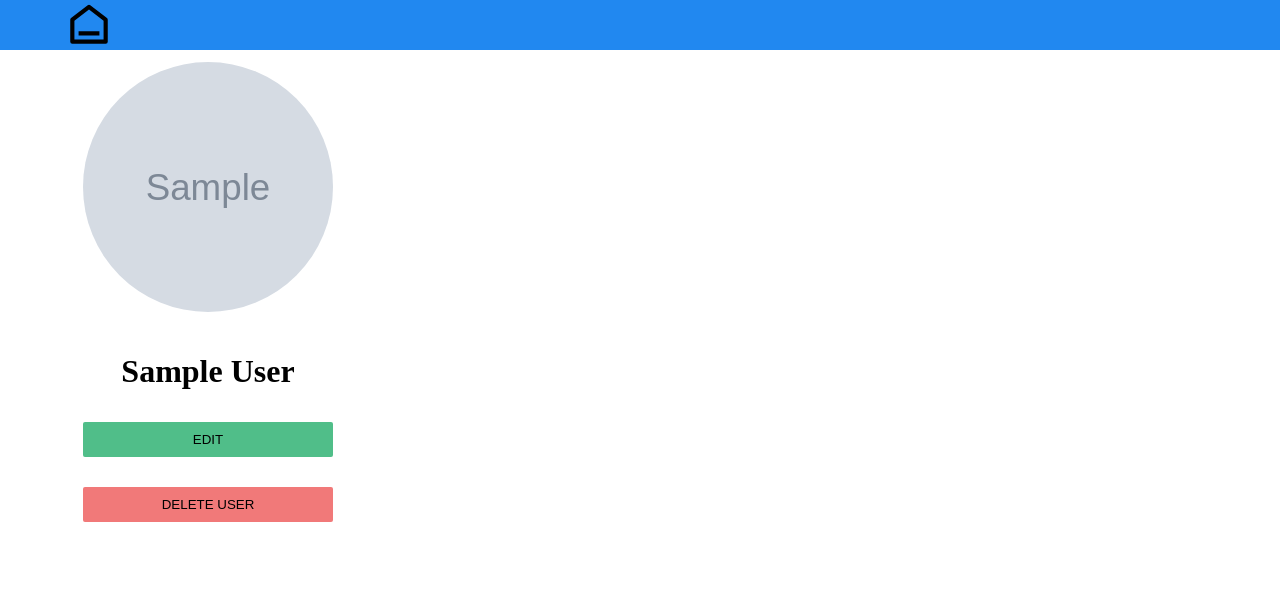
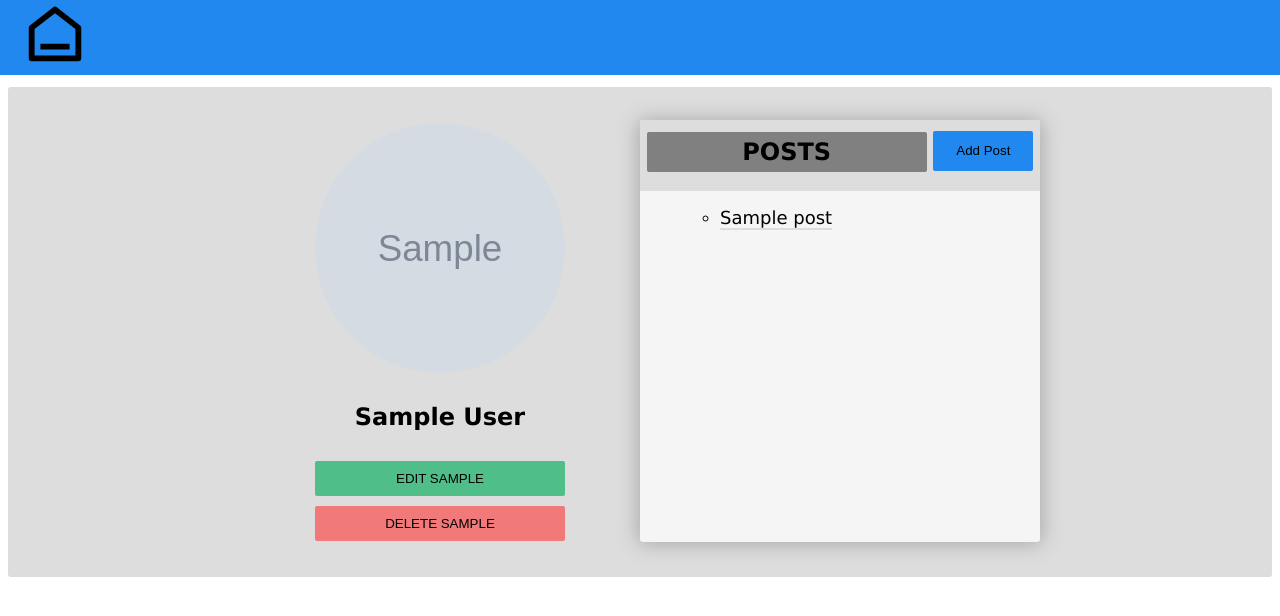
Before and after one commit to willyv4/flask-blogly, a Flask app: page /users/1 in a window 1280 px wide. Shown: the top 616 px of the page. Run offline with Flask 3, Linux system fonts and the light colour scheme; tables that the repository leaves empty hold one stand-in row (values such as "Sample post"); grey boxes marked "Sample" are stand-in pictures.

Commit message:
added more routes, added a posts table, added styles

```diff
--- a/app.py
+++ b/app.py
@@ -1,8 +1,9 @@
 """Blogly application."""
 
 from crypt import methods
+from urllib.parse import uses_relative
 from flask import Flask, redirect, render_template, request
-from models import db, connect_db, User
+from models import db, connect_db, User, Post
 
 
 app = Flask(__name__)
@@ -18,22 +19,34 @@ db.create_all()
 
 @app.route('/')
 def root():
+    """
+    Redirects to the users page.
+    """
     return redirect('/users')
 
 
 @app.route('/users')
 def users():
+    """
+    Renders the index.html template with a list of all users.
+    """
     users = User.query.all()
     return render_template('index.html', users=users)
 
 
 @app.route('/users/new')
 def show_create_users():
+    """
+    Renders the create_user.html template to show the form to create a new user.
+    """
     return render_template('create_user.html')
 
 
 @app.route('/users/new', methods=['POST'])
 def create_user():
+    """
+    Creates a new user in the database and redirects to the users page.
+    """
     first = request.form['first_name']
     last = request.form['last_name']
     img_url = request.form['image_url']
@@ -47,20 +60,32 @@ def create_user():
 
 @app.route("/users/<int:user_id>")
 def show_user(user_id):
-    """show details for user"""
+    """
+    Renders the details.html template with the details of the user with the given user_id and all their posts.
+    """
+
     user = User.query.get_or_404(user_id)
-    return render_template('details.html', user=user)
+    posts = Post.query.filter_by(user_id=user_id).all()
+
+    return render_template('details.html', user=user, posts=posts)
 
 
 @app.route('/users/<int:user_id>/edit')
 def show_edit_user(user_id):
-    """ show edit user page"""
-    return render_template('edit_user.html', user_id=user_id)
+    """
+    Renders the edit_user.html template to show the form to edit the details of the user with the given user_id.
+    """
+
+    user = User.query.get(user_id)
+    return render_template('edit_user.html', user=user)
 
 
 @app.route('/users/<int:user_id>/edit', methods=['POST'])
 def edit_user(user_id):
-    """ edit user """
+    """
+    Edits the details of the user with the given user_id and redirects to the users page.
+    """
+
     user = User.query.filter_by(id=user_id).first()
 
     user.first_name = request.form['first_name']
@@ -74,9 +99,92 @@ def edit_user(user_id):
 
 @app.route('/users/<int:user_id>/delete', methods=['POST'])
 def delete_user(user_id):
-    """ delete user """
+    """
+    Deletes the user with the given user_id from the database and redirects to the users page.
+    """
+
     user = User.query.filter_by(id=user_id).first()
     db.session.delete(user)
     db.session.commit()
 
     return redirect('/users')
+
+
+@app.route('/users/<int:user_id>/posts/new')
+def show_add_user_form(user_id):
+    """
+    Renders the add_post.html template to show the form to add a new post for the user with the given user_id.
+    """
+
+    user = User.query.get(user_id)
+
+    return render_template('add_post.html', user=user)
+
+
+@app.route('/users/<int:user_id>/posts/new', methods=['POST'])
+def submit_add_user_form(user_id):
+    """
+    Creates a new post for the user with the given user_id and redirects to the user's details page.
+    """
+
+    user = User.query.get(user_id)
+
+    title = request.form['title']
+    content = request.form['content']
+    user_id = user.id
+
+    new_post = Post(title=title, content=content, user_id=user_id)
+    db.session.add(new_post)
+    db.session.commit()
+
+    return redirect(f'/users/{user.id}')
+
+
+@app.route('/posts/<int:post_id>')
+def show_users_post(post_id):
+    """
+    This route shows a specific post and the user who created it.
+    """
+    post = Post.query.get(post_id)
+    user = User.query.get(post.user_id)
+
+    return render_template('show_user_post.html', post=post, user=user)
+
+
+@app.route('/posts/<int:post_id>/edit')
+def display_edit_form(post_id):
+    """
+    This route allows the user to edit a specific post by displaying a form.
+    """
+    post = Post.query.get(post_id)
+    return render_template('edit_post.html', post=post)
+
+
+@app.route('/posts/<int:post_id>/edit', methods=['POST'])
+def submit_users_edits(post_id):
+    """
+    This route updates a post with new content submitted by the user.
+    """
+    post = Post.query.get(post_id)
+    user_id = post.user_id
+
+    post.title = request.form['title']
+    post.content = request.form['content']
+    post.user_id = user_id
+
+    db.session.commit()
+    return redirect(f'/users/{user_id}')
+
+
+@app.route('/posts/<int:post_id>/delete', methods=['POST'])
+def delete_post(post_id):
+    """
+    This route deletes a post from the database.
+    """
+
+    post = Post.query.filter_by(id=post_id).first()
+    user_id = post.user_id
+    db.session.delete(post)
+    db.session.commit()
+
+    return redirect(f'/users/{user_id}')
--- a/static/style.css
+++ b/static/style.css
@@ -1,18 +1,5 @@
-#user-img {
-    width: 250px;
-    height: 250px;
-    border-radius: 100%;
-    padding: 5%;
-    object-fit: cover;
-}
-
-#img-nav {
-  width: 50px;
-  height: 50px;
-}
-
-ul{
-    padding: 5%;
+html {
+    font-family:Verdana, Geneva, Tahoma, sans-serif;
 }
 
 div {
@@ -21,76 +8,148 @@ div {
     flex-direction: column;
     justify-content:center;
     align-items: center;
+    background-color:  rgb(221, 221, 221);
+}
+
+h1 {
+    text-align: center;
 }
 
 
-form {
-    display: flex;
-    flex-direction: column;
-    padding: 5%;
-}
+/* ~~~~~~~~~~NAV BAR~~~~~~~~~~ */
 
-input {
-    width: 250px;
-    height: 25px;
-}
-
-label {
-    padding-top: 5px;
+#img-nav {
+  width: 70px;
+  height: 70px;
 }
 
 nav {
-
     margin: -8px;
-    height: 50px;
+    height: 75px;
     align-items: center;
     background-color: rgb(33, 136, 240);
 }
 
 .nav-bar {
-    margin-left: 5%;
+    margin-left: 20px;
     color: black;
+    transition: .3s ease-in-out;
 }
 
-section {
-    background-color:  rgb(221, 221, 221);
-    width: 400px;
-    border-radius: 3px;
-
+.nav-bar:hover {
+    margin-left: 20px;
+    color: rgb(50, 50, 50);
 }
 
-a {
-    color: black;
-    text-decoration: none;
-}
+/* ~~~~~~~~~~NAV BAR~~~~~~~~~~ */
 
 
-a:hover {
-    text-decoration: underline;
-}
 
+/* ~~~~~~~~~~~ USER CARD AND COMPS ~~~~~~~~~~~~~~ */
 #add-button {
-    position: absolute;
-    background-color: rgb(80, 190, 137);
+    background-color: rgb(33, 136, 240);
     border: none;
     height: 40px;
     width: 100px;
+    margin-top: -15px;
     border-radius: 2px;
     transition: .3s ease-in-out;
-    margin-top: -60px;
-    justify-content: center;
 }
 
 #add-button:hover {
-    background-color: rgb(143, 209, 177);
+    background-color: rgb(94, 152, 211);
 }
 
 .title {
     background-color: grey;
     height: 40px;
+    margin-top: 12px;
+    width: 70%;
     border-radius: 2px;
     text-transform: uppercase;
     text-align: center;
+    line-height: 40px;
+}
+
+.user-section {
+    background-color:  rgb(221, 221, 221);
+    width: 400px;
+    border-radius: 3px;
+    margin-left: auto;
+    margin-right: auto;
+}
+
+.user-header {
+    display: flex;
+    flex-direction: row;
+    justify-content: space-evenly;
+    align-items: center;
+    margin-top: 50px;
+}
+
+/* ~~~~~~~~~~~ USER CARD AND COMPS ~~~~~~~~~~~~~~ */
+
+
+/* ~~~~~~~~~~~ USER LIST & POSTS LIST ~~~~~~~~~~~~~~ */
+
+.user-posts-card {
+    background-color: whitesmoke;
+    border-radius: 3px;
+    box-shadow: 0px 0px 20px 2px darkgrey;
+    height: 420px;
+}
+
+.user-header2 {
+    display: flex;
+    flex-direction: row;
+    justify-content: space-evenly;
+    align-items: center;
+    margin-top: -280px;
+}
+
+
+ul{
+    width: 70%;
+    margin-left: auto;
+    margin-right: auto;
+    padding-bottom: 20px;
+    list-style-type:circle;
+}
+
+ul li a {
+    font-size: large;
+    color: black;
+    text-decoration: none;
+    transition: .3s ease-in-out;
+    border-bottom: 2px solid rgb(221, 221, 221);
+}
+
+ul li a:hover {
+    border-bottom: 2px solid rgb(75, 75, 75);
+}
+
+/* ~~~~~~~~~~~ USER LIST & POSTS LIST ~~~~~~~~~~~~~~ */
+
+
+/* ~~~~~~~~~~~ USER DETAILS ~~~~~~~~~~~~~~ */
+
+#user-img {
+    width: 250px;
+    height: 250px;
+    border-radius: 100%;
+    object-fit: cover;
+    margin-bottom: 10px;
+}
+
+.user-details {
+    padding: 35px;
+    margin-top: 20px;
+    display: flex;
+    flex-direction: row;
+    justify-content: center;
+    align-items: center;
+    background-color:  rgb(221, 221, 221);
+    border-radius: 3px;
 }
 
 .edit-button {
@@ -99,7 +158,7 @@ a:hover {
     height: 35px;
     border-radius: 2px;
     text-transform: uppercase;
-    border:none ;
+    border: none;
     background-color: rgb(80, 190, 137);
     transition: .3s ease-in-out;
 }
@@ -122,3 +181,38 @@ a:hover {
 .delete-button:hover {
     background-color: rgb(231, 145, 145);
 }
+
+
+
+/* ~~~~~~~~~~~ USER DETAILS ~~~~~~~~~~~~~~ */
+
+
+
+
+
+/* ~~~~~~~~~~~~~~~~~~~~~~ forms and inputs ~~~~~~~~~~~~~~~~ */
+
+.form {
+    background-color:  rgb(221, 221, 221);
+    display: flex;
+    flex-direction: column;
+    padding: 5%;
+    border-radius: 3px;
+    width: fit-content;
+    margin-left: auto;
+    margin-right: auto;
+}
+
+textarea, input {
+    width: 250px;
+    height: 35px;
+    border: none;
+    border-radius: 3px;
+}
+
+
+label {
+    padding-top: 5px;
+}
+
+/* ~~~~~~~~~~~~~~~~~~~~~~ forms and inputs ~~~~~~~~~~~~~~~~ */
--- a/templates/details.html
+++ b/templates/details.html
@@ -5,22 +5,47 @@
     <meta http-equiv="X-UA-Compatible" content="IE=edge" />
     <meta name="viewport" content="width=device-width, initial-scale=1.0" />
     <link rel="stylesheet" href="/static/style.css" />
+
     <title>Document</title>
   </head>
   <body>
     {% include 'navbar.html' %}
-    <div>
-      <img id="user-img" src="{{user.image_url}}" alt="nothing" />
-      <h1>{{ user.first_name }} {{user.last_name}}</12>
-    </div>
-    <div>
-        <a href="/users/{{user.id}}/edit"><button class="edit-button">Edit</button></a>
+    <section class="user-details">
+      <div class="user-blob">
+        <img id="user-img" src="{{user.image_url}}" alt="nothing" />
+        <h1>{{ user.first_name }} {{user.last_name}}</h1>
+
+        <a href="/users/{{user.id}}/edit"
+          ><button class="edit-button">Edit {{user.first_name}}</button></a
+        >
 
         <form method="POST" action="/users/{{ user.id }}/delete">
-            <input type="hidden" name="_method" value="{{user.id}}">
-            <button type="submit" class="delete-button">Delete User</button>
+          <input type="hidden" name="_method" value="{{user.id}}" />
+          <button type="submit" class="delete-button">
+            Delete {{user.first_name}}
+          </button>
         </form>
-    </div>
+      </div>
 
+      <div class="user-posts-card">
+        <div class="user-header2">
+          <h1 class="title">Posts</h1>
+          <a href="/users/{{user.id}}/posts/new"
+            ><button id="add-button">Add Post</button></a
+          >
+        </div>
+        {% if posts %}
+        <ul>
+          {% for post in posts %}
+
+          <li>
+            <a href="/posts/{{post.id}}">{{post.title}}</a>
+          </li>
+          {% endfor %} {% else %}
+          <h3>You haven't posted yet</h3>
+          {% endif %}
+        </ul>
+      </div>
+    </section>
   </body>
 </html>
```
Also changed, not shown: models.py (+17 -2 lines), templates/add_post.html (added, +14 -0 lines), templates/create_user.html (+5 -2 lines), templates/edit_post.html (added, +13 -0 lines), templates/edit_user.html (+4 -4 lines), templates/index.html (+6 -3 lines), templates/show_user_post.html (added, +17 -0 lines), test_app.py (+83 -4 lines), 2 other files.
